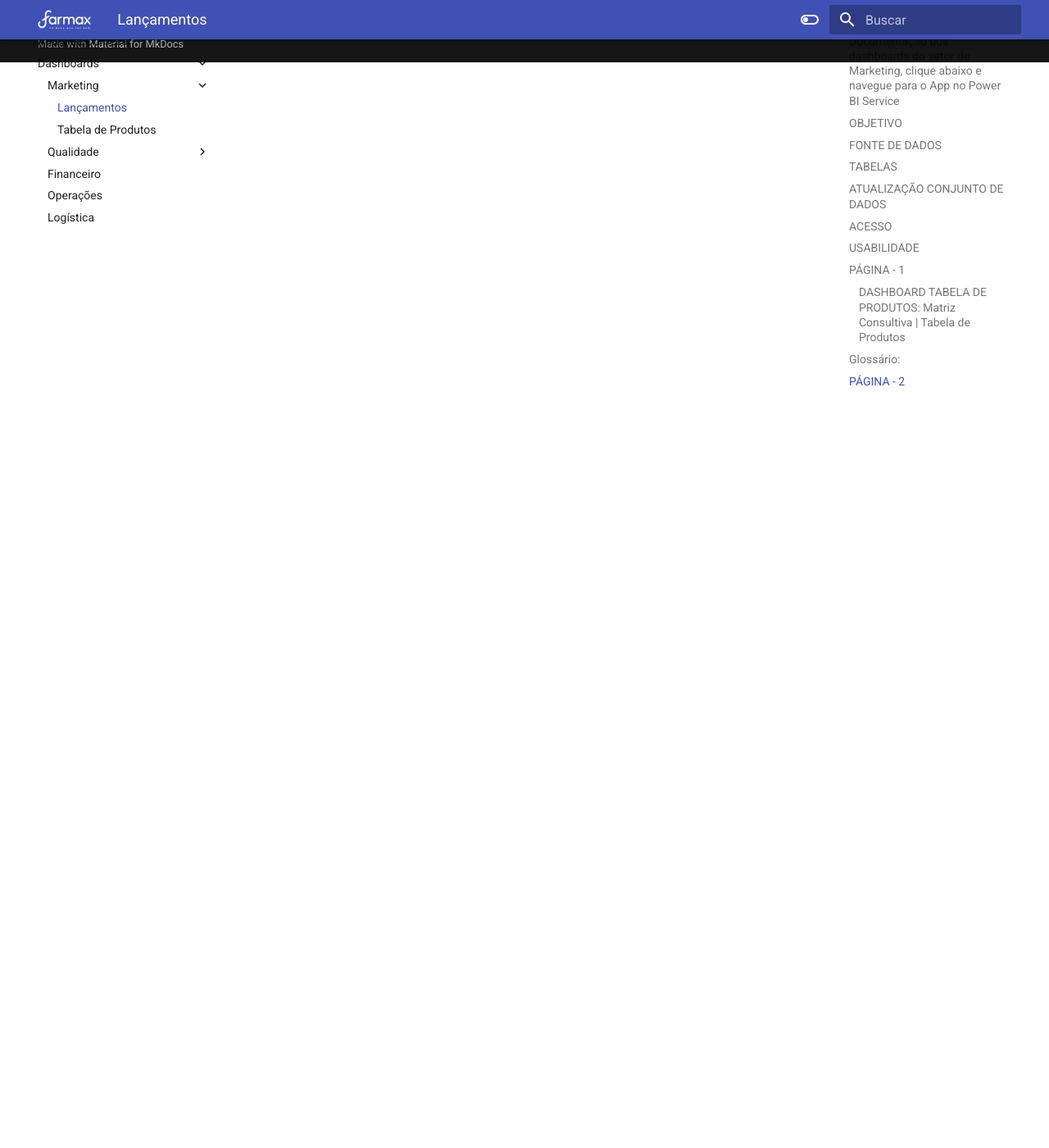
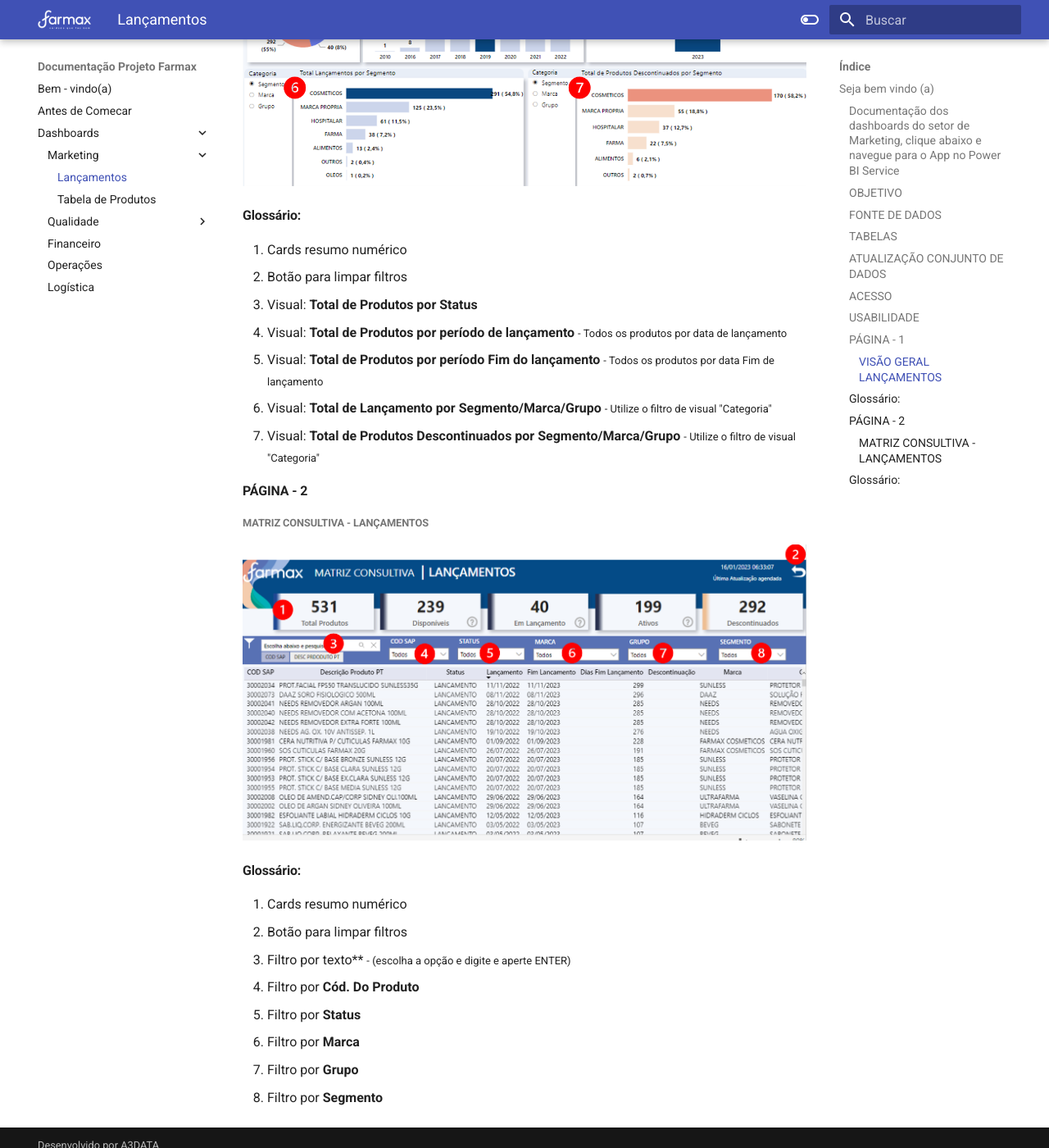
Before and after one commit to DatamaxAD/documentacao_farmax, an MkDocs documentation site: the page built from docs/1.2_Lançamentos.md, in a window 1280 px wide and 1400 px high, scrolled down 1589 px. Shown: the whole window at 82% size. Built offline with MkDocs 1.6.1 and Material for MkDocs 9.7.7, drawn with Linux system fonts in a browser that asks for light colours; some of the changed text lies outside the part shown.

Commit message:
Mudanças

```diff
--- a/docs/1.2_Lançamentos.md
+++ b/docs/1.2_Lançamentos.md
@@ -39,9 +39,8 @@
 
 ### PÁGINA - 1
 
-#### DASHBOARD TABELA DE PRODUTOS: Matriz Consultiva | Tabela de Produtos
-
-![Imagem App Mkt](img_MKT/Dash_Lancamentos.png)
+#### VISÃO GERAL LANÇAMENTOS
+![Imagem Visão Geral](img_MKT/Dash_Lancamentos.png)
 
 ### Glossário:
 
@@ -54,3 +53,20 @@
 7. Visual: **Total de Produtos Descontinuados por Segmento/Marca/Grupo**  <font size ="2">- Utilize o filtro de visual "Categoria"</font>
 
 ### PÁGINA - 2
+
+#### MATRIZ CONSULTIVA - LANÇAMENTOS
+
+![Matriz](img_MKT/Dash_Lancamentos_Matriz.png)
+
+
+
+### Glossário:
+
+1. Cards resumo numérico
+2. Botão para limpar filtros
+3. Filtro por texto**  <font size ="2"> - (escolha a opção e digite e aperte ENTER) </font>
+4. Filtro por **Cód. Do Produto**
+5. Filtro por **Status**
+6. Filtro por **Marca**
+7. Filtro por **Grupo**
+7. Filtro por **Segmento**
```
Also changed, not shown: other parts of docs/1.2_Lançamentos.md (+1 -1 lines), docs/img/Dash_Matriz_Produtos_Mkt.png (deleted), docs/img/Manual usuário MKT.svg (deleted), docs/img_MKT/App_Mkt.png (renamed from docs/img/App_Mkt.png), docs/img_MKT/Dash_Lancamentos.png (added), docs/img_MKT/Dash_Lancamentos_Matriz.png (added), site/1.2_Lançamentos/index.html, site/1.3_Tab. Produtos/index.html, site/img/App_Mkt.png (deleted), site/img_MKT/App_Mkt.png (added), site/img_MKT/Dash_Lancamentos.png (added), site/img_MKT/Dash_Lancamentos_Matriz.png (added), site/search/search_index.json, 1 other file.
